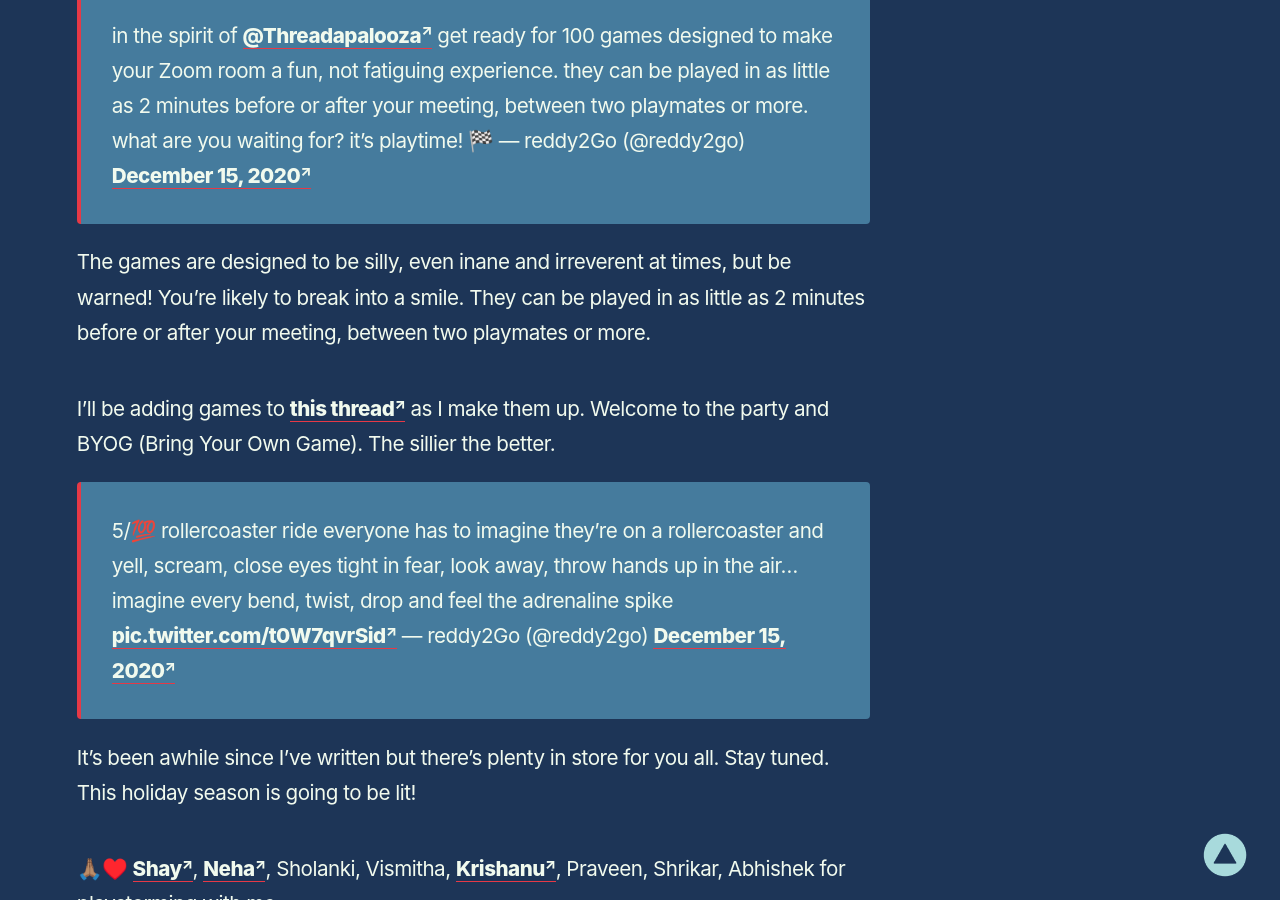
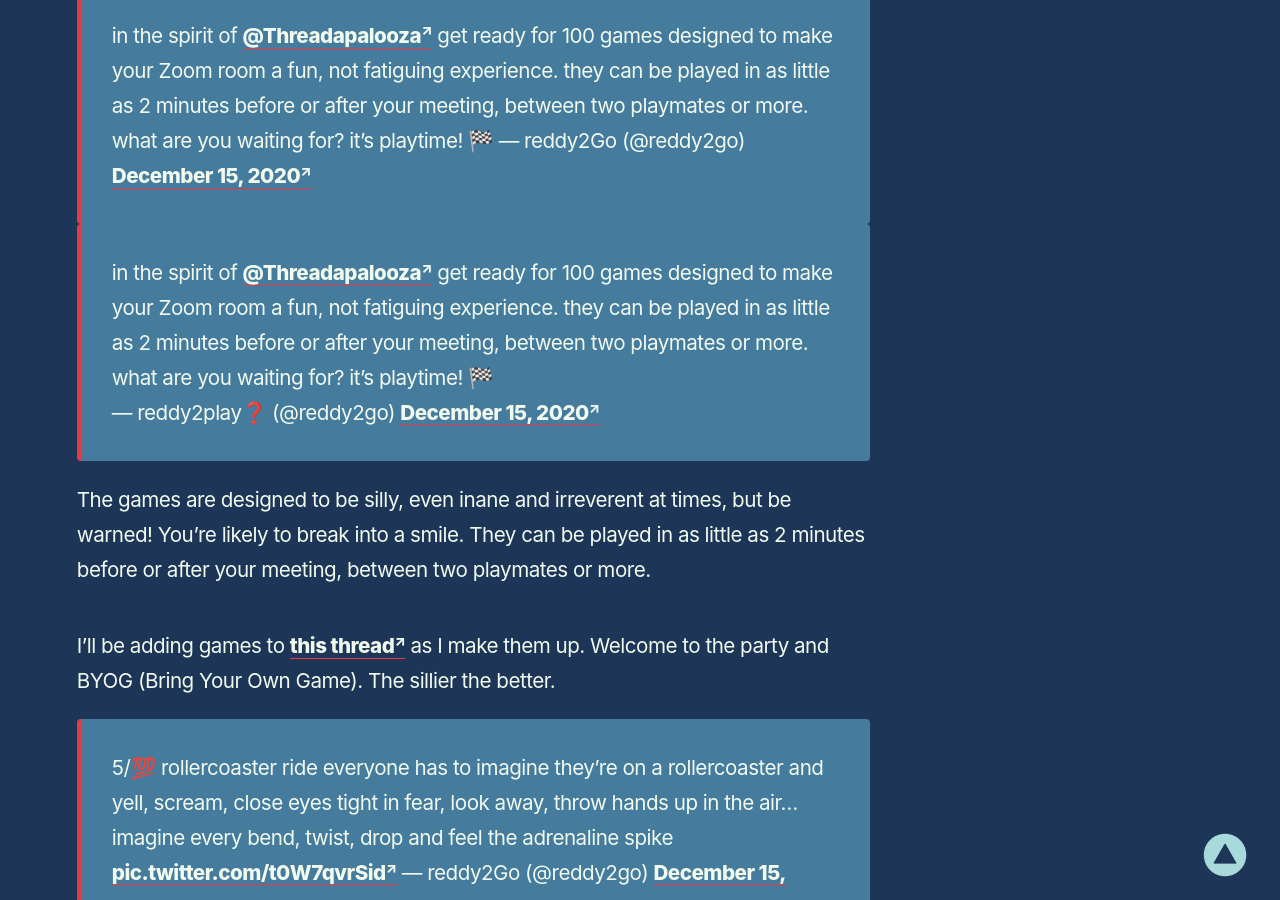
Before and after one commit to reddy2go/redgarden, a Jekyll site: the page built from _notes/100 zoom games to play.md, in a window 1280 px wide and 900 px high, scrolled down 1403 px. Built offline with Jekyll 4.4.1, drawn with Linux system fonts in a browser that asks for light colours; some web fonts are replaced; comment, search, counter and statistics services are not loaded.

Commit message:
auto commit

```diff
--- a/_notes/100 zoom games to play.md
+++ b/_notes/100 zoom games to play.md
@@ -20,6 +20,7 @@
 
 > in the spirit of [@Threadapalooza](https://twitter.com/threadapalooza?ref_src=twsrc%5Etfw) get ready for 100 games designed to make your Zoom room a fun, not fatiguing experience. they can be played in as little as 2 minutes before or after your meeting, between two playmates or more. what are you waiting for? it’s playtime! 🏁
 > &mdash; reddy2Go (@reddy2go) [December 15, 2020](https://twitter.com/reddy2go/status/1338901196409434112?ref_src=twsrc%5Etfw)
+<blockquote class="twitter-tweet" data-theme="dark"><p lang="en" dir="ltr">in the spirit of <a href="https://twitter.com/threadapalooza?ref_src=twsrc%5Etfw">@Threadapalooza</a> get ready for 100 games designed to make your Zoom room a fun, not fatiguing experience. they can be played in as little as 2 minutes before or after your meeting, between two playmates or more. what are you waiting for? it’s playtime! 🏁</p>&mdash; reddy2play❓ (@reddy2go) <a href="https://twitter.com/reddy2go/status/1338901196409434112?ref_src=twsrc%5Etfw">December 15, 2020</a></blockquote> <script async src="https://platform.twitter.com/widgets.js" charset="utf-8"></script>
 
 
 The games are designed to be silly, even inane and irreverent at times, but be warned! You're likely to break into a smile. They can be played in as little as 2 minutes before or after your meeting, between two playmates or more.
```
